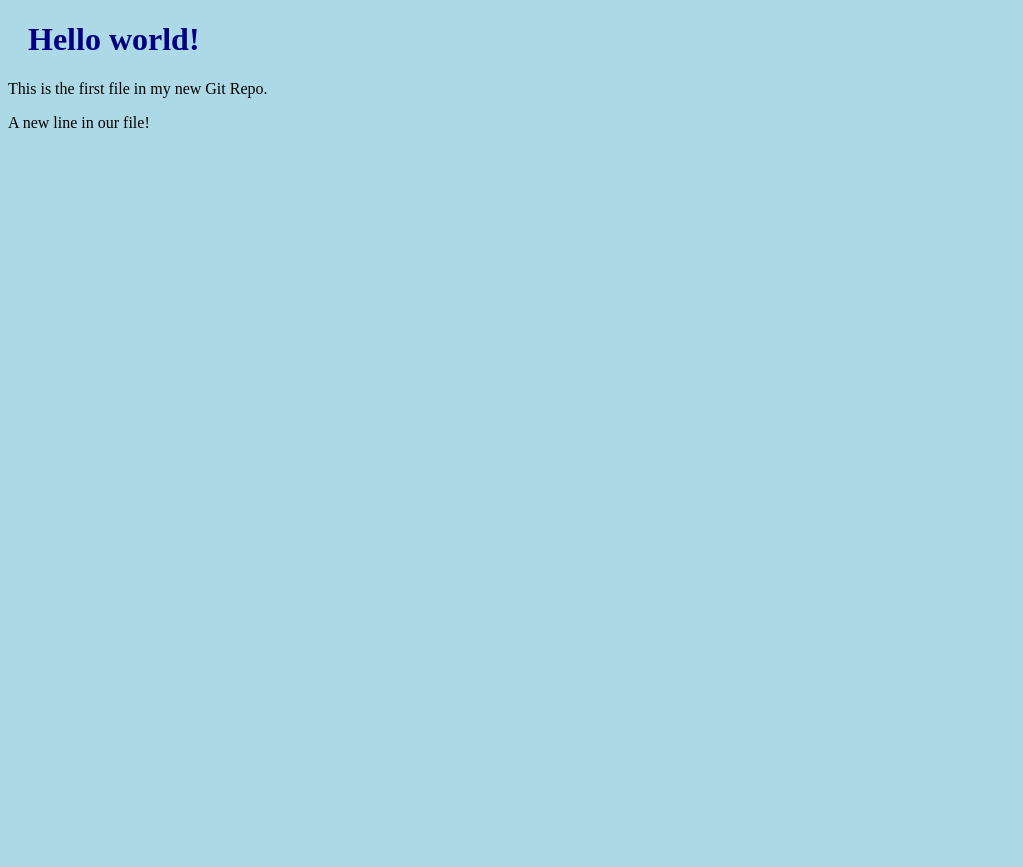
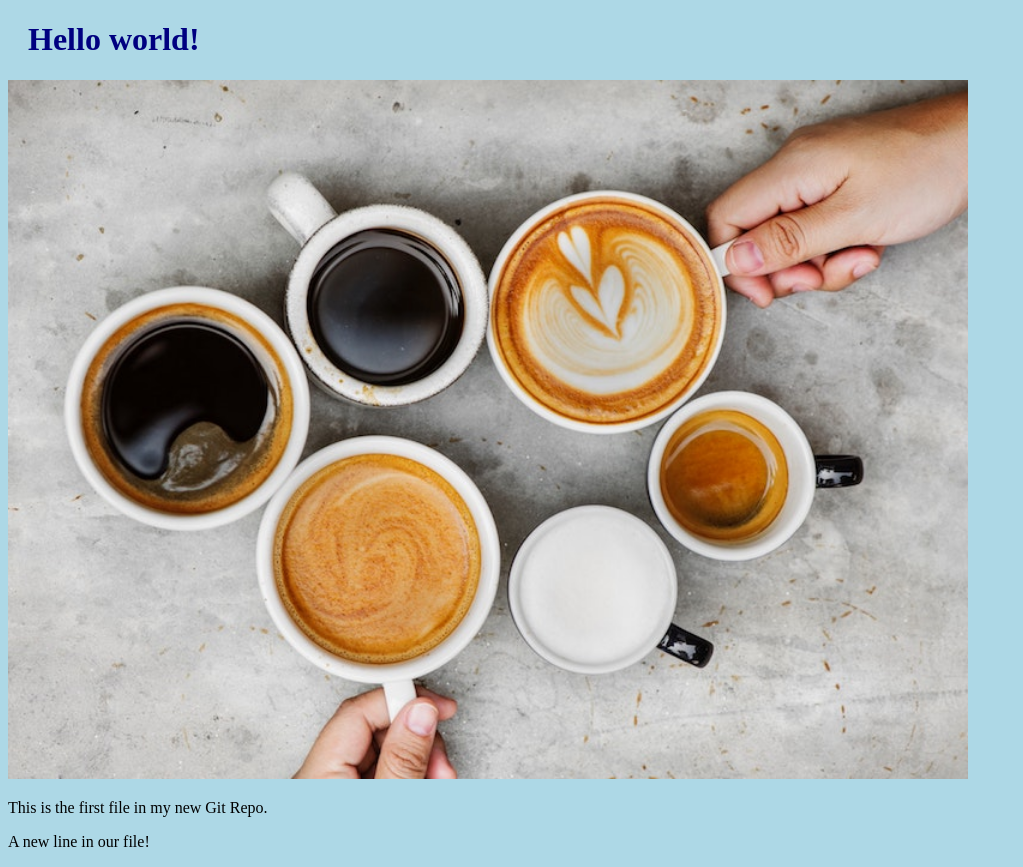
Before and after one commit to CloudKarthik143/hello_world, a plain HTML site: page index.html in a window 1280 px wide. Shown: the whole page, without its empty margins (0-1023 px from the left). Before the commit the page ends 800 px from the top, so only its background shows below. Drawn offline with Linux system fonts and the light colour scheme.

Commit message:
first commit from new branch

```diff
--- a/index.html
+++ b/index.html
@@ -7,6 +7,8 @@
 <body>
 
 <h1>Hello world!</h1>
+<div><img src="coffee.jpg" alt="Have a coffee"
+style="width:100%;max-width:960px"></div>
 <p>This is the first file in my new Git Repo.</p>
 <p>A new line in our file!</p>
 
```
Also changed, not shown: coffee.jpg (added).
